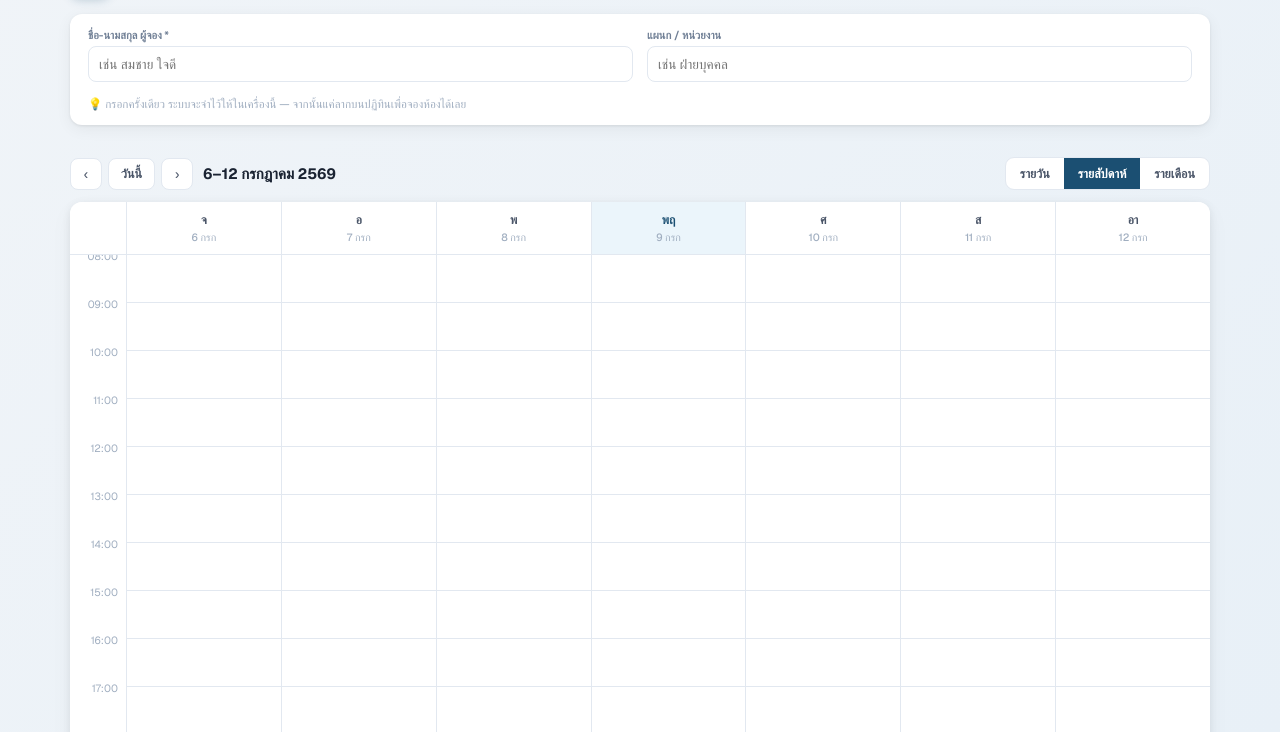
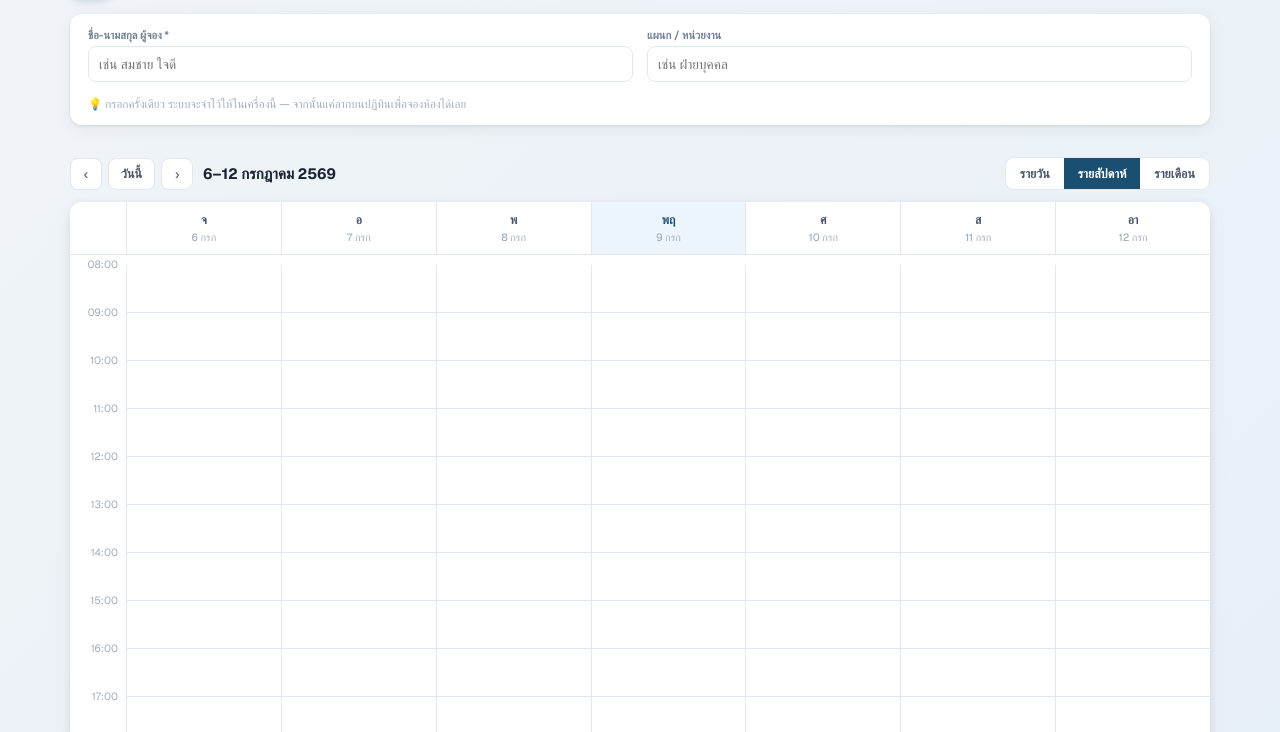
Before and after one commit to nattapolbaz-dotcom/dldmeetingroom, a website: page index.html in a window 1280 px wide. Shown: the part 64-796 px from the top of the page. Drawn offline with nearby package versions, Linux system fonts and the light colour scheme; no server answers.

Commit message:
Fix: 08:00 label clipping against header border

```diff
--- a/index.html
+++ b/index.html
@@ -139,11 +139,12 @@
   .grid-head__cell.is-today { color: var(--primary); background: #EBF5FB; }
   .grid-head__corner { border-left: none; }
 
-  .grid-body { display: grid; position: relative; min-width: 560px; }
+  .grid-body { display: grid; position: relative; min-width: 560px; padding-top: 10px; }
   .time-gutter { position: relative; }
   .time-gutter__label {
     height: var(--row-h); font-size: 10.5px; color: var(--text-muted); text-align: right;
     padding-right: 8px; transform: translateY(-6px); box-sizing: border-box;
+    white-space: nowrap; line-height: 1;
   }
   .day-col {
     position: relative; border-left: 1px solid var(--border); touch-action: none; user-select: none;
```
